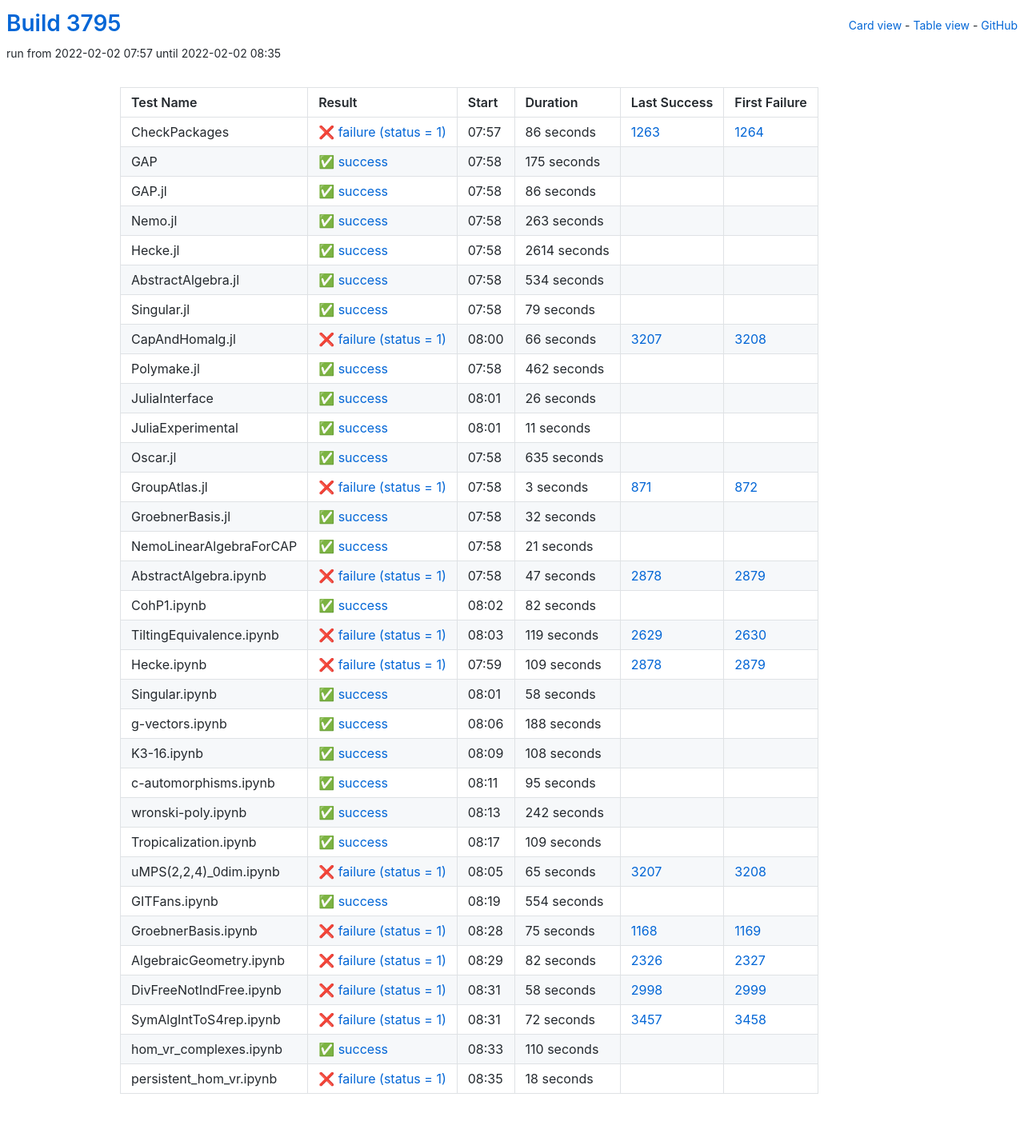
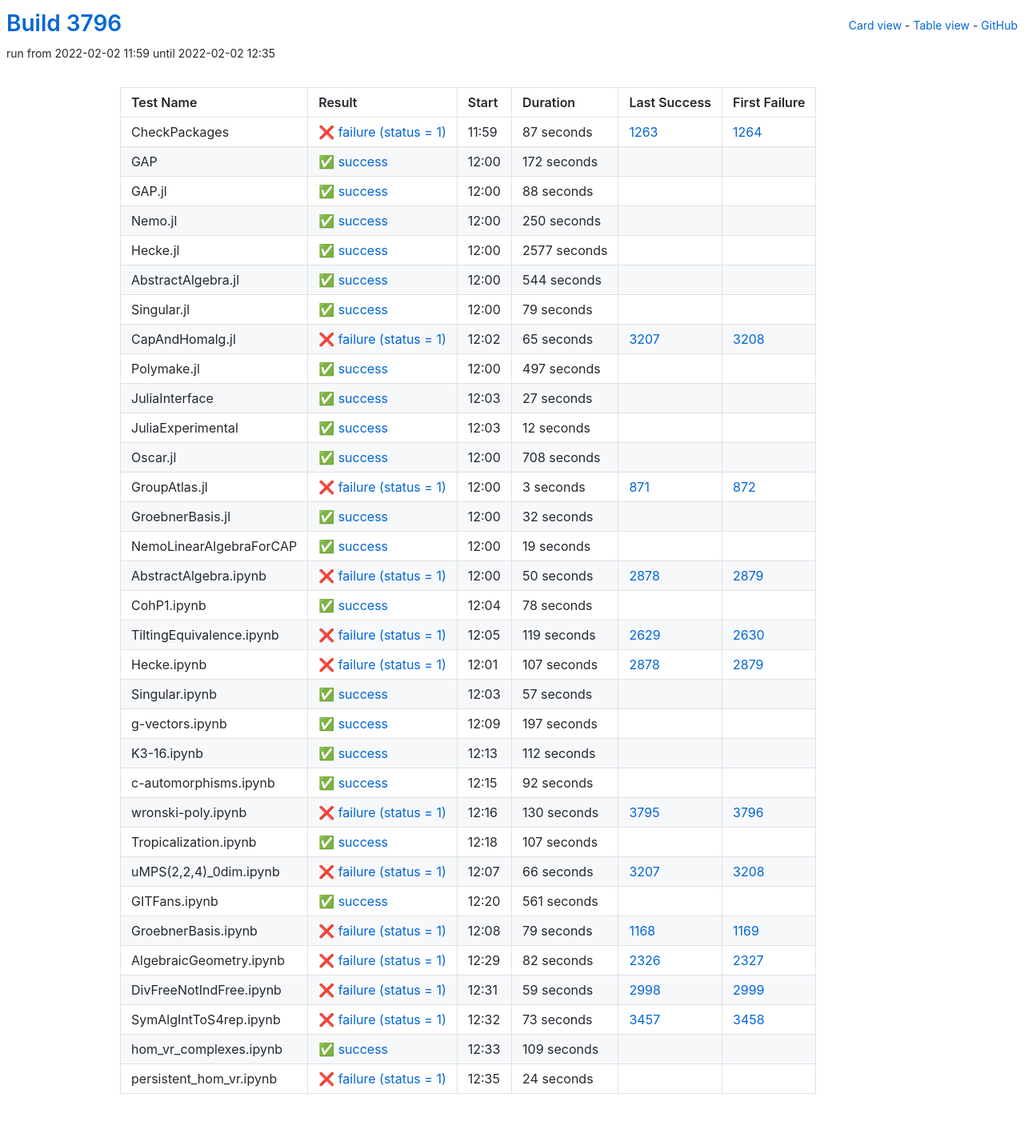
Before and after one commit to oscar-system/oscar-ci-status-stable, a Jekyll site: the page built from table.html, in a window 1280 px wide. Shown: the whole page at 80% size. Built offline with Jekyll 4.4.1, drawn with Linux system fonts in a browser that asks for light colours.

Commit message:
Build #3796

```diff
--- a/_data/ci.yml
+++ b/_data/ci.yml
@@ -1,6 +1,6 @@
 ---
-build: 3795
-build_url: https://oscarci.mathematik.uni-kl.de/job/oscar-stable/3795/
+build: 3796
+build_url: https://oscarci.mathematik.uni-kl.de/job/oscar-stable/3796/
 job: oscar-stable
 organization: oscar-system
 repo: oscar-ci-status-stable
@@ -8,80 +8,80 @@ repourl: https://github.com/oscar-system/oscar-ci-status-stable
 tests:
 - name: CheckPackages
   id: checkpackages
-  log: https://oscarci.mathematik.uni-kl.de/job/oscar-stable/3795/artifact/logs/build-3795/CheckPackages.log
-  start: 2022-02-02 07:57
+  log: https://oscarci.mathematik.uni-kl.de/job/oscar-stable/3796/artifact/logs/build-3796/CheckPackages.log
+  start: 2022-02-02 11:59
   success: false
   exitcode: 1
   status: failure
-  duration: 86
+  duration: 87
   last_success: 1263
   last_success_url: https://oscarci.mathematik.uni-kl.de/job/oscar-stable/1263/
   first_failure: 1264
   first_failure_url: https://oscarci.mathematik.uni-kl.de/job/oscar-stable/1264/
 - name: GAP
   id: gap
-  log: https://oscarci.mathematik.uni-kl.de/job/oscar-stable/3795/artifact/logs/build-3795/GAP.log
-  start: 2022-02-02 07:58
+  log: https://oscarci.mathematik.uni-kl.de/job/oscar-stable/3796/artifact/logs/build-3796/GAP.log
+  start: 2022-02-02 12:00
   success: true
   exitcode: 0
   status: success
-  duration: 175
+  duration: 172
   last_success: false
   last_success_url:
   first_failure: false
   first_failure_url:
 - name: GAP.jl
   id: gap-jl
-  log: https://oscarci.mathematik.uni-kl.de/job/oscar-stable/3795/artifact/logs/build-3795/GAP.jl.log
-  start: 2022-02-02 07:58
+  log: https://oscarci.mathematik.uni-kl.de/job/oscar-stable/3796/artifact/logs/build-3796/GAP.jl.log
+  start: 2022-02-02 12:00
   success: true
   exitcode: 0
   status: success
-  duration: 86
+  duration: 88
   last_success: false
   last_success_url:
   first_failure: false
   first_failure_url:
 - name: Nemo.jl
   id: nemo-jl
-  log: https://oscarci.mathematik.uni-kl.de/job/oscar-stable/3795/artifact/logs/build-3795/Nemo.jl.log
-  start: 2022-02-02 07:58
+  log: https://oscarci.mathematik.uni-kl.de/job/oscar-stable/3796/artifact/logs/build-3796/Nemo.jl.log
+  start: 2022-02-02 12:00
   success: true
   exitcode: 0
   status: success
-  duration: 263
+  duration: 250
   last_success: false
   last_success_url:
   first_failure: false
   first_failure_url:
 - name: Hecke.jl
   id: hecke-jl
-  log: https://oscarci.mathematik.uni-kl.de/job/oscar-stable/3795/artifact/logs/build-3795/Hecke.jl.log
-  start: 2022-02-02 07:58
+  log: https://oscarci.mathematik.uni-kl.de/job/oscar-stable/3796/artifact/logs/build-3796/Hecke.jl.log
+  start: 2022-02-02 12:00
   success: true
   exitcode: 0
   status: success
-  duration: 2614
+  duration: 2577
   last_success: false
   last_success_url:
   first_failure: false
   first_failure_url:
 - name: AbstractAlgebra.jl
   id: abstractalgebra-jl
-  log: https://oscarci.mathematik.uni-kl.de/job/oscar-stable/3795/artifact/logs/build-3795/AbstractAlgebra.jl.log
-  start: 2022-02-02 07:58
+  log: https://oscarci.mathematik.uni-kl.de/job/oscar-stable/3796/artifact/logs/build-3796/AbstractAlgebra.jl.log
+  start: 2022-02-02 12:00
   success: true
   exitcode: 0
   status: success
-  duration: 534
+  duration: 544
   last_success: false
   last_success_url:
   first_failure: false
   first_failure_url:
 - name: Singular.jl
   id: singular-jl
-  log: https://oscarci.mathematik.uni-kl.de/job/oscar-stable/3795/artifact/logs/build-3795/Singular.jl.log
-  start: 2022-02-02 07:58
+  log: https://oscarci.mathematik.uni-kl.de/job/oscar-stable/3796/artifact/logs/build-3796/Singular.jl.log
+  start: 2022-02-02 12:00
   success: true
   exitcode: 0
   status: success
@@ -92,68 +92,68 @@ tests:
   first_failure_url:
 - name: CapAndHomalg.jl
   id: capandhomalg-jl
-  log: https://oscarci.mathematik.uni-kl.de/job/oscar-stable/3795/artifact/logs/build-3795/CapAndHomalg.jl.log
-  start: 2022-02-02 08:00
+  log: https://oscarci.mathematik.uni-kl.de/job/oscar-stable/3796/artifact/logs/build-3796/CapAndHomalg.jl.log
+  start: 2022-02-02 12:02
   success: false
   exitcode: 1
   status: failure
-  duration: 66
+  duration: 65
   last_success: 3207
   last_success_url: https://oscarci.mathematik.uni-kl.de/job/oscar-stable/3207/
   first_failure: 3208
   first_failure_url: https://oscarci.mathematik.uni-kl.de/job/oscar-stable/3208/
 - name: Polymake.jl
   id: polymake-jl
-  log: https://oscarci.mathematik.uni-kl.de/job/oscar-stable/3795/artifact/logs/build-3795/Polymake.jl.log
-  start: 2022-02-02 07:58
+  log: https://oscarci.mathematik.uni-kl.de/job/oscar-stable/3796/artifact/logs/build-3796/Polymake.jl.log
+  start: 2022-02-02 12:00
   success: true
   exitcode: 0
   status: success
-  duration: 462
+  duration: 497
   last_success: false
   last_success_url:
   first_failure: false
   first_failure_url:
 - name: JuliaInterface
   id: juliainterface
-  log: https://oscarci.mathematik.uni-kl.de/job/oscar-stable/3795/artifact/logs/build-3795/JuliaInterface.log
-  start: 2022-02-02 08:01
+  log: https://oscarci.mathematik.uni-kl.de/job/oscar-stable/3796/artifact/logs/build-3796/JuliaInterface.log
+  start: 2022-02-02 12:03
   success: true
   exitcode: 0
   status: success
-  duration: 26
+  duration: 27
   last_success: false
   last_success_url:
   first_failure: false
   first_failure_url:
 - name: JuliaExperimental
   id: juliaexperimental
-  log: https://oscarci.mathematik.uni-kl.de/job/oscar-stable/3795/artifact/logs/build-3795/JuliaExperimental.log
-  start: 2022-02-02 08:01
+  log: https://oscarci.mathematik.uni-kl.de/job/oscar-stable/3796/artifact/logs/build-3796/JuliaExperimental.log
+  start: 2022-02-02 12:03
   success: true
   exitcode: 0
   status: success
-  duration: 11
+  duration: 12
   last_success: false
   last_success_url:
   first_failure: false
   first_failure_url:
 - name: Oscar.jl
   id: oscar-jl
-  log: https://oscarci.mathematik.uni-kl.de/job/oscar-stable/3795/artifact/logs/build-3795/Oscar.jl.log
-  start: 2022-02-02 07:58
+  log: https://oscarci.mathematik.uni-kl.de/job/oscar-stable/3796/artifact/logs/build-3796/Oscar.jl.log
+  start: 2022-02-02 12:00
   success: true
   exitcode: 0
   status: success
-  duration: 635
+  duration: 708
   last_success: false
   last_success_url:
   first_failure: false
   first_failure_url:
 - name: GroupAtlas.jl
   id: groupatlas-jl
-  log: https://oscarci.mathematik.uni-kl.de/job/oscar-stable/3795/artifact/logs/build-3795/GroupAtlas.jl.log
-  start: 2022-02-02 07:58
+  log: https://oscarci.mathematik.uni-kl.de/job/oscar-stable/3796/artifact/logs/build-3796/GroupAtlas.jl.log
+  start: 2022-02-02 12:00
   success: false
   exitcode: 1
   status: failure
@@ -164,8 +164,8 @@ tests:
   first_failure_url: https://oscarci.mathematik.uni-kl.de/job/oscar-stable/872/
 - name: GroebnerBasis.jl
   id: groebnerbasis-jl
-  log: https://oscarci.mathematik.uni-kl.de/job/oscar-stable/3795/artifact/logs/build-3795/GroebnerBasis.jl.log
-  start: 2022-02-02 07:58
+  log: https://oscarci.mathematik.uni-kl.de/job/oscar-stable/3796/artifact/logs/build-3796/GroebnerBasis.jl.log
+  start: 2022-02-02 12:00
   success: true
   exitcode: 0
   status: success
@@ -176,44 +176,44 @@ tests:
   first_failure_url:
 - name: NemoLinearAlgebraForCAP
   id: nemolinearalgebraforcap
-  log: https://oscarci.mathematik.uni-kl.de/job/oscar-stable/3795/artifact/logs/build-3795/NemoLinearAlgebraForCAP.log
-  start: 2022-02-02 07:58
+  log: https://oscarci.mathematik.uni-kl.de/job/oscar-stable/3796/artifact/logs/build-3796/NemoLinearAlgebraForCAP.log
+  start: 2022-02-02 12:00
   success: true
   exitcode: 0
   status: success
-  duration: 21
+  duration: 19
   last_success: false
   last_success_url:
   first_failure: false
   first_failure_url:
 - name: AbstractAlgebra.ipynb
   id: abstractalgebra-ipynb
-  log: https://oscarci.mathematik.uni-kl.de/job/oscar-stable/3795/artifact/logs/build-3795/AbstractAlgebra.ipynb.log
-  start: 2022-02-02 07:58
+  log: https://oscarci.mathematik.uni-kl.de/job/oscar-stable/3796/artifact/logs/build-3796/AbstractAlgebra.ipynb.log
+  start: 2022-02-02 12:00
   success: false
   exitcode: 1
   status: failure
-  duration: 47
+  duration: 50
   last_success: 2878
   last_success_url: https://oscarci.mathematik.uni-kl.de/job/oscar-stable/2878/
   first_failure: 2879
   first_failure_url: https://oscarci.mathematik.uni-kl.de/job/oscar-stable/2879/
 - name: CohP1.ipynb
   id: cohp1-ipynb
-  log: https://oscarci.mathematik.uni-kl.de/job/oscar-stable/3795/artifact/logs/build-3795/CohP1.ipynb.log
-  start: 2022-02-02 08:02
+  log: https://oscarci.mathematik.uni-kl.de/job/oscar-stable/3796/artifact/logs/build-3796/CohP1.ipynb.log
+  start: 2022-02-02 12:04
   success: true
   exitcode: 0
   status: success
-  duration: 82
+  duration: 78
   last_success: false
   last_success_url:
   first_failure: false
   first_failure_url:
 - name: TiltingEquivalence.ipynb
   id: tiltingequivalence-ipynb
-  log: https://oscarci.mathematik.uni-kl.de/job/oscar-stable/3795/artifact/logs/build-3795/TiltingEquivalence.ipynb.log
-  start: 2022-02-02 08:03
+  log: https://oscarci.mathematik.uni-kl.de/job/oscar-stable/3796/artifact/logs/build-3796/TiltingEquivalence.ipynb.log
+  start: 2022-02-02 12:05
   success: false
   exitcode: 1
   status: failure
@@ -224,128 +224,128 @@ tests:
   first_failure_url: https://oscarci.mathematik.uni-kl.de/job/oscar-stable/2630/
 - name: Hecke.ipynb
   id: hecke-ipynb
-  log: https://oscarci.mathematik.uni-kl.de/job/oscar-stable/3795/artifact/logs/build-3795/Hecke.ipynb.log
-  start: 2022-02-02 07:59
+  log: https://oscarci.mathematik.uni-kl.de/job/oscar-stable/3796/artifact/logs/build-3796/Hecke.ipynb.log
+  start: 2022-02-02 12:01
   success: false
   exitcode: 1
   status: failure
-  duration: 109
+  duration: 107
   last_success: 2878
   last_success_url: https://oscarci.mathematik.uni-kl.de/job/oscar-stable/2878/
   first_failure: 2879
   first_failure_url: https://oscarci.mathematik.uni-kl.de/job/oscar-stable/2879/
 - name: Singular.ipynb
   id: singular-ipynb
-  log: https://oscarci.mathematik.uni-kl.de/job/oscar-stable/3795/artifact/logs/build-3795/Singular.ipynb.log
-  start: 2022-02-02 08:01
+  log: https://oscarci.mathematik.uni-kl.de/job/oscar-stable/3796/artifact/logs/build-3796/Singular.ipynb.log
+  start: 2022-02-02 12:03
   success: true
   exitcode: 0
   status: success
-  duration: 58
+  duration: 57
   last_success: false
   last_success_url:
   first_failure: false
   first_failure_url:
 - name: g-vectors.ipynb
   id: g-vectors-ipynb
-  log: https://oscarci.mathematik.uni-kl.de/job/oscar-stable/3795/artifact/logs/build-3795/g-vectors.ipynb.log
-  start: 2022-02-02 08:06
+  log: https://oscarci.mathematik.uni-kl.de/job/oscar-stable/3796/artifact/logs/build-3796/g-vectors.ipynb.log
+  start: 2022-02-02 12:09
   success: true
   exitcode: 0
   status: success
-  duration: 188
+  duration: 197
   last_success: false
   last_success_url:
   first_failure: false
   first_failure_url:
 - name: K3-16.ipynb
   id: k3-16-ipynb
-  log: https://oscarci.mathematik.uni-kl.de/job/oscar-stable/3795/artifact/logs/build-3795/K3-16.ipynb.log
-  start: 2022-02-02 08:09
+  log: https://oscarci.mathematik.uni-kl.de/job/oscar-stable/3796/artifact/logs/build-3796/K3-16.ipynb.log
+  start: 2022-02-02 12:13
   success: true
   exitcode: 0
   status: success
-  duration: 108
+  duration: 112
   last_success: false
   last_success_url:
   first_failure: false
   first_failure_url:
 - name: c-automorphisms.ipynb
   id: c-automorphisms-ipynb
-  log: https://oscarci.mathematik.uni-kl.de/job/oscar-stable/3795/artifact/logs/build-3795/c-automorphisms.ipynb.log
-  start: 2022-02-02 08:11
+  log: https://oscarci.mathematik.uni-kl.de/job/oscar-stable/3796/artifact/logs/build-3796/c-automorphisms.ipynb.log
+  start: 2022-02-02 12:15
   success: true
   exitcode: 0
   status: success
-  duration: 95
+  duration: 92
   last_success: false
   last_success_url:
   first_failure: false
   first_failure_url:
 - name: wronski-poly.ipynb
   id: wronski-poly-ipynb
-  log: https://oscarci.mathematik.uni-kl.de/job/oscar-stable/3795/artifact/logs/build-3795/wronski-poly.ipynb.log
-  start: 2022-02-02 08:13
+  log: https://oscarci.mathematik.uni-kl.de/job/oscar-stable/3796/artifact/logs/build-3796/wronski-poly.ipynb.log
+  start: 2022-02-02 12:16
+  success: false
+  exitcode: 1
+  status: failure
+  duration: 130
+  last_success: 3795
+  last_success_url: https://oscarci.mathematik.uni-kl.de/job/oscar-stable/3795/
+  first_failure: 3796
+  first_failure_url: https://oscarci.mathematik.uni-kl.de/job/oscar-stable/3796/
+- name: Tropicalization.ipynb
+  id: tropicalization-ipynb
+  log: https://oscarci.mathematik.uni-kl.de/job/oscar-stable/3796/artifact/logs/build-3796/Tropicalization.ipynb.log
+  start: 2022-02-02 12:18
   success: true
   exitcode: 0
   status: success
-  duration: 242
-  last_success: false
-  last_success_url:
-  first_failure: false
-  first_failure_url:
-- name: Tropicalization.ipynb
-  id: tropicalization-ipynb
-  log: https://oscarci.mathematik.uni-kl.de/job/oscar-stable/3795/artifact/logs/build-3795/Tropicalization.ipynb.log
-  start: 2022-02-02 08:17
-  success: true
-  exitcode: 0
-  status: success
-  duration: 109
+  duration: 107
   last_success: false
   last_success_url:
   first_failure: false
   first_failure_url:
 - name: uMPS(2,2,4)_0dim.ipynb
   id: umps-2-2-4-0dim-ipynb
-  log: https://oscarci.mathematik.uni-kl.de/job/oscar-stable/3795/artifact/logs/build-3795/uMPS-2-2-4-_0dim.ipynb.log
-  start: 2022-02-02 08:05
+  log: https://oscarci.mathematik.uni-kl.de/job/oscar-stable/3796/artifact/logs/build-3796/uMPS-2-2-4-_0dim.ipynb.log
+  start: 2022-02-02 12:07
   success: false
   exitcode: 1
   status: failure
-  duration: 65
+  duration: 66
   last_success: 3207
   last_success_url: https://oscarci.mathematik.uni-kl.de/job/oscar-stable/3207/
   first_failure: 3208
   first_failure_url: https://oscarci.mathematik.uni-kl.de/job/oscar-stable/3208/
 - name: GITFans.ipynb
   id: gitfans-ipynb
-  log: https://oscarci.mathematik.uni-kl.de/job/oscar-stable/3795/artifact/logs/build-3795/GITFans.ipynb.log
-  start: 2022-02-02 08:19
+  log: https://oscarci.mathematik.uni-kl.de/job/oscar-stable/3796/artifact/logs/build-3796/GITFans.ipynb.log
+  start: 2022-02-02 12:20
   success: true
   exitcode: 0
   status: success
-  duration: 554
+  duration: 561
   last_success: false
   last_success_url:
   first_failure: false
   first_failure_url:
 - name: GroebnerBasis.ipynb
   id: groebnerbasis-ipynb
-  log: https://oscarci.mathematik.uni-kl.de/job/oscar-stable/3795/artifact/logs/build-3795/GroebnerBasis.ipynb.log
-  start: 2022-02-02 08:28
+  log: https://oscarci.mathematik.uni-kl.de/job/oscar-stable/3796/artifact/logs/build-3796/GroebnerBasis.ipynb.log
+  start: 2022-02-02 12:08
   success: false
   exitcode: 1
   status: failure
-  duration: 75
+  duration: 79
   last_success: 1168
   last_success_url: https://oscarci.mathematik.uni-kl.de/job/oscar-stable/1168/
   first_failure: 1169
   first_failure_url: https://oscarci.mathematik.uni-kl.de/job/oscar-stable/1169/
 - name: AlgebraicGeometry.ipynb
   id: algebraicgeometry-ipynb
-  log: https://oscarci.mathematik.uni-kl.de/job/oscar-stable/3795/artifact/logs/build-3795/AlgebraicGeometry.ipynb.log
-  start: 2022-02-02 08:29
+  log: https://oscarci.mathematik.uni-kl.de/job/oscar-stable/3796/artifact/logs/build-3796/AlgebraicGeometry.ipynb.log
+  start: 2022-02-02 12:29
   success: false
   exitcode: 1
   status: failure
@@ -356,48 +356,48 @@ tests:
   first_failure_url: https://oscarci.mathematik.uni-kl.de/job/oscar-stable/2327/
 - name: DivFreeNotIndFree.ipynb
   id: divfreenotindfree-ipynb
-  log: https://oscarci.mathematik.uni-kl.de/job/oscar-stable/3795/artifact/logs/build-3795/DivFreeNotIndFree.ipynb.log
-  start: 2022-02-02 08:31
+  log: https://oscarci.mathematik.uni-kl.de/job/oscar-stable/3796/artifact/logs/build-3796/DivFreeNotIndFree.ipynb.log
+  start: 2022-02-02 12:31
   success: false
   exitcode: 1
   status: failure
-  duration: 58
+  duration: 59
   last_success: 2998
   last_success_url: https://oscarci.mathematik.uni-kl.de/job/oscar-stable/2998/
   first_failure: 2999
   first_failure_url: https://oscarci.mathematik.uni-kl.de/job/oscar-stable/2999/
 - name: SymAlgIntToS4rep.ipynb
   id: symalginttos4rep-ipynb
-  log: https://oscarci.mathematik.uni-kl.de/job/oscar-stable/3795/artifact/logs/build-3795/SymAlgIntToS4rep.ipynb.log
-  start: 2022-02-02 08:31
+  log: https://oscarci.mathematik.uni-kl.de/job/oscar-stable/3796/artifact/logs/build-3796/SymAlgIntToS4rep.ipynb.log
+  start: 2022-02-02 12:32
   success: false
   exitcode: 1
   status: failure
-  duration: 72
+  duration: 73
   last_success: 3457
   last_success_url: https://oscarci.mathematik.uni-kl.de/job/oscar-stable/3457/
   first_failure: 3458
   first_failure_url: https://oscarci.mathematik.uni-kl.de/job/oscar-stable/3458/
 - name: hom_vr_complexes.ipynb
   id: hom-vr-complexes-ipynb
-  log: https://oscarci.mathematik.uni-kl.de/job/oscar-stable/3795/artifact/logs/build-3795/hom_vr_complexes.ipynb.log
-  start: 2022-02-02 08:33
+  log: https://oscarci.mathematik.uni-kl.de/job/oscar-stable/3796/artifact/logs/build-3796/hom_vr_complexes.ipynb.log
+  start: 2022-02-02 12:33
   success: true
   exitcode: 0
   status: success
-  duration: 110
+  duration: 109
   last_success: false
   last_success_url:
   first_failure: false
   first_failure_url:
 - name: persistent_hom_vr.ipynb
   id: persistent-hom-vr-ipynb
-  log: https://oscarci.mathematik.uni-kl.de/job/oscar-stable/3795/artifact/logs/build-3795/persistent_hom_vr.ipynb.log
-  start: 2022-02-02 08:35
+  log: https://oscarci.mathematik.uni-kl.de/job/oscar-stable/3796/artifact/logs/build-3796/persistent_hom_vr.ipynb.log
+  start: 2022-02-02 12:35
   success: false
   exitcode: 1
   status: failure
-  duration: 18
+  duration: 24
   last_success: false
   last_success_url:
   first_failure: false
```
Also changed, not shown: README.md.
